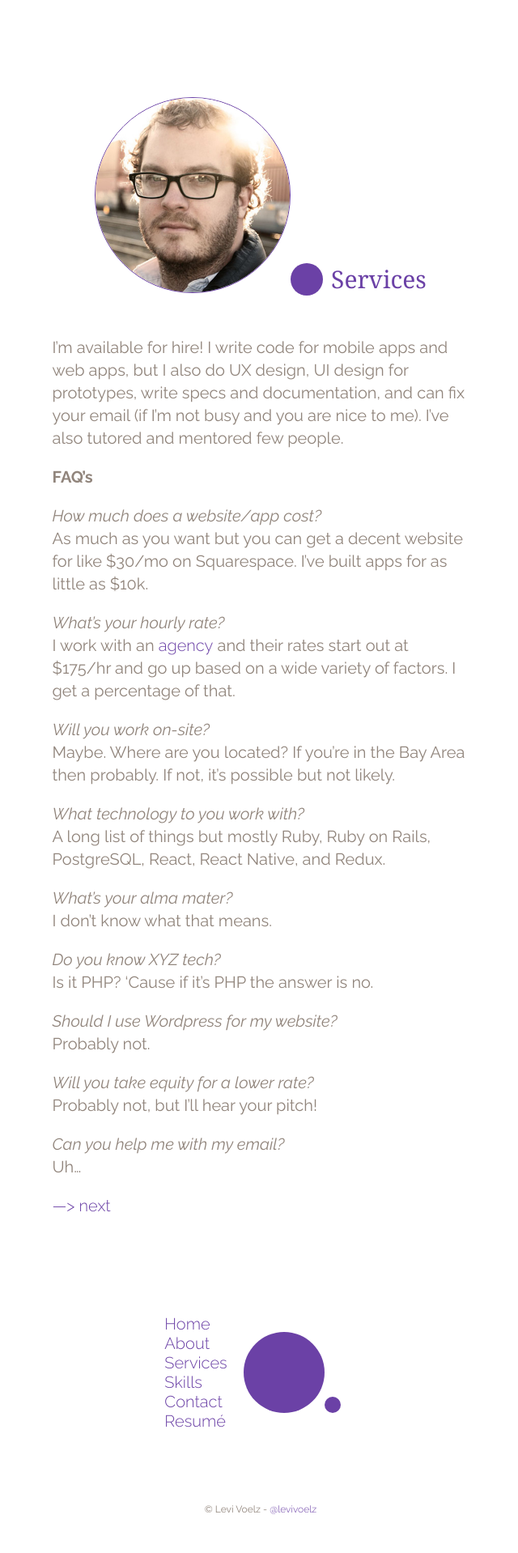
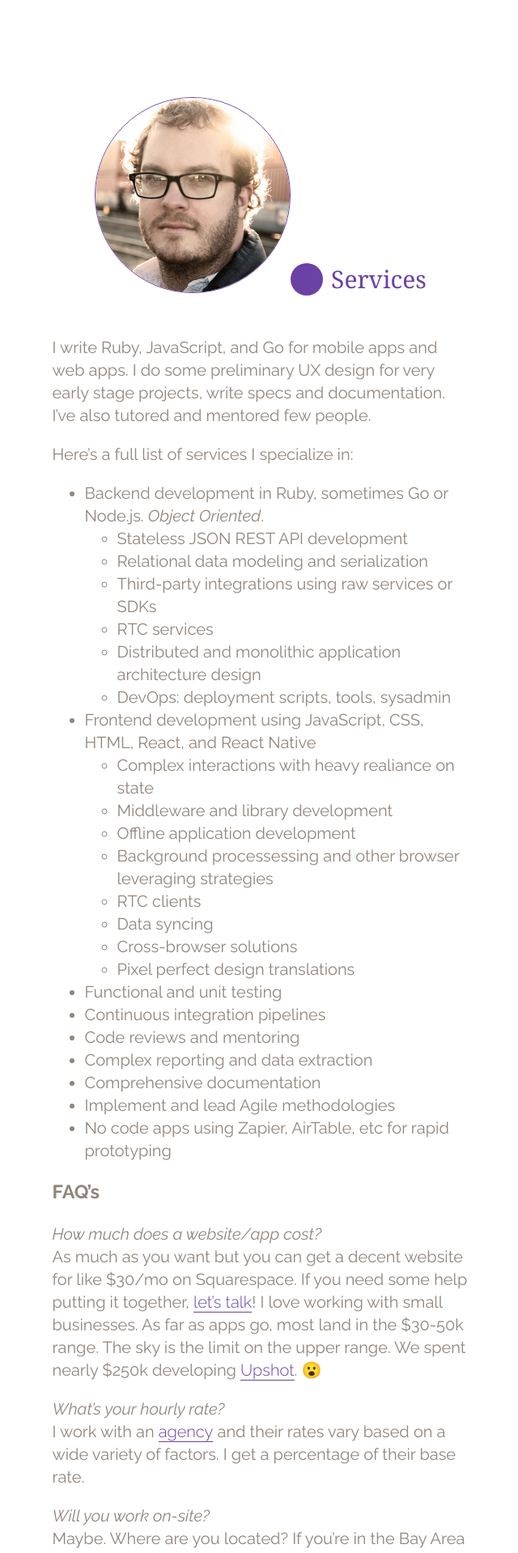
Before and after one commit to levivoelz/levivoelz.github.io, a Jekyll site: the page built from services.md, in a window 1280 px wide. Shown: the top 1918 px of the page at 81% size, without its empty margins (318-958 px from the left). Built offline with Jekyll 4.4.1, drawn with Linux system fonts in a browser that asks for light colours; before the commit the page ends 1878 px from its top, so only the background shows below that; some of the changed text lies outside the part shown.

Commit message:
update content; change about me stuff and more comprehensive services

```diff
--- a/css/main.css
+++ b/css/main.css
@@ -55,6 +55,10 @@ a:hover {
 a[disabled] {
   filter: brightness(65%);
   font-weight: 400;
+}
+
+.content a {
+  border-bottom: 1px solid;
 }
 
 p {
--- a/services.md
+++ b/services.md
@@ -1,25 +1,50 @@
 ---
 layout: default
 display_name: Services
-title: App development, software development, web development, UX/UI design
+title: App development, software development, web development, UX design
 hero: /images/levi_voelz-hero-train-bkgd.jpg
 color: "#6B41A6"
 ---
-I'm available for hire! I write code for mobile apps and web apps, but I also do UX design, UI design for prototypes, write specs and documentation, and can fix your email (if I’m not busy and you are nice to me). I’ve also tutored and mentored few people.
+I write Ruby, JavaScript, and Go for mobile apps and web apps. I do some preliminary UX design for very early stage projects, write specs and documentation. I’ve also tutored and mentored few people.
 
-**FAQ’s**
+Here's a full list of services I specialize in:
+- Backend development in Ruby, sometimes Go or Node.js. _Object Oriented_.
+  - Stateless JSON REST API development
+  - Relational data modeling and serialization
+  - Third-party integrations using raw services or SDKs
+  - RTC services
+  - Distributed and monolithic application architecture design
+  - DevOps: deployment scripts, tools, sysadmin
+- Frontend development using JavaScript, CSS, HTML, React, and React Native
+  - Complex interactions with heavy realiance on state
+  - Middleware and library development
+  - Offline application development
+  - Background processessing and other browser leveraging strategies
+  - RTC clients
+  - Data syncing
+  - Cross-browser solutions
+  - Pixel perfect design translations
+- Functional and unit testing
+- Continuous integration pipelines
+- Code reviews and mentoring
+- Complex reporting and data extraction
+- Comprehensive documentation
+- Implement and lead Agile methodologies
+- No code apps using Zapier, AirTable, etc for rapid prototyping
+
+### FAQ’s
 
 _How much does a website/app cost?_<br />
-As much as you want but you can get a decent website for like $30/mo on Squarespace. I’ve built apps for as little as $10k.
+As much as you want but you can get a decent website for like $30/mo on Squarespace. If you need some help putting it together, [let's talk](/contact)! I love working with small businesses. As far as apps go, most land in the $30-50k range. The sky is the limit on the upper range. We spent nearly $250k developing [Upshot](https://upshotstories.com){:target="_blank"}. 😮
 
 _What’s your hourly rate?_<br />
-I work with an [agency](https://www.10xmanagement.com/){:target="_blank"} and their rates start out at $175/hr and go up based on a wide variety of factors. I get a percentage of that.
+I work with an [agency](https://www.10xmanagement.com/){:target="_blank"} and their rates vary based on a wide variety of factors. I get a percentage of their base rate.
 
 _Will you work on-site?_<br />
 Maybe. Where are you located? If you’re in the Bay Area then probably. If not, it's possible but not likely.
 
-_What technology to you work with?_<br />
-A long list of things but mostly Ruby, Ruby on Rails, PostgreSQL, React, React Native, and Redux.
+_What development technologies to you work with?_<br />
+Mostly Ruby, Ruby on Rails, JavaScript, React, React Native, PostgreSQL, Nginx, Go.
 
 _What’s your alma mater?_<br />
 I don’t know what that means.
@@ -28,7 +53,7 @@ _Do you know XYZ tech?_<br />
 Is it PHP? ‘Cause if it’s PHP the answer is no.
 
 _Should I use Wordpress for my website?_<br />
-Probably not.
+Probably not, but there are certain circumstances where it makes sense.
 
 _Will you take equity for a lower rate?_<br />
 Probably not, but I’ll hear your pitch!
```
Also changed, not shown: about.md (+12 -5 lines), images/patronish-wires.png (added), 4 other files.
